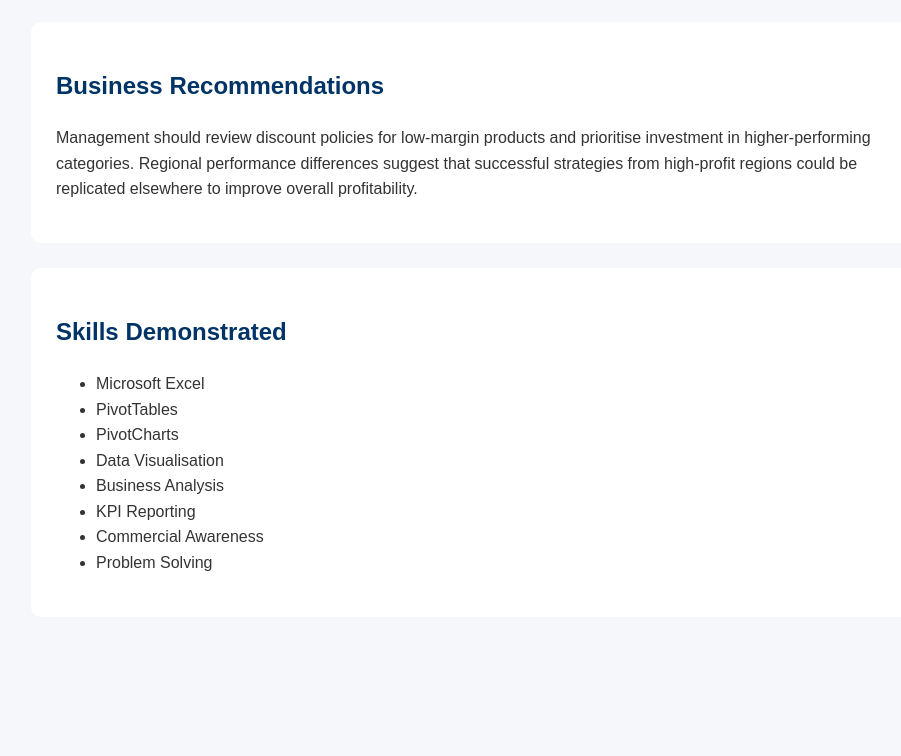
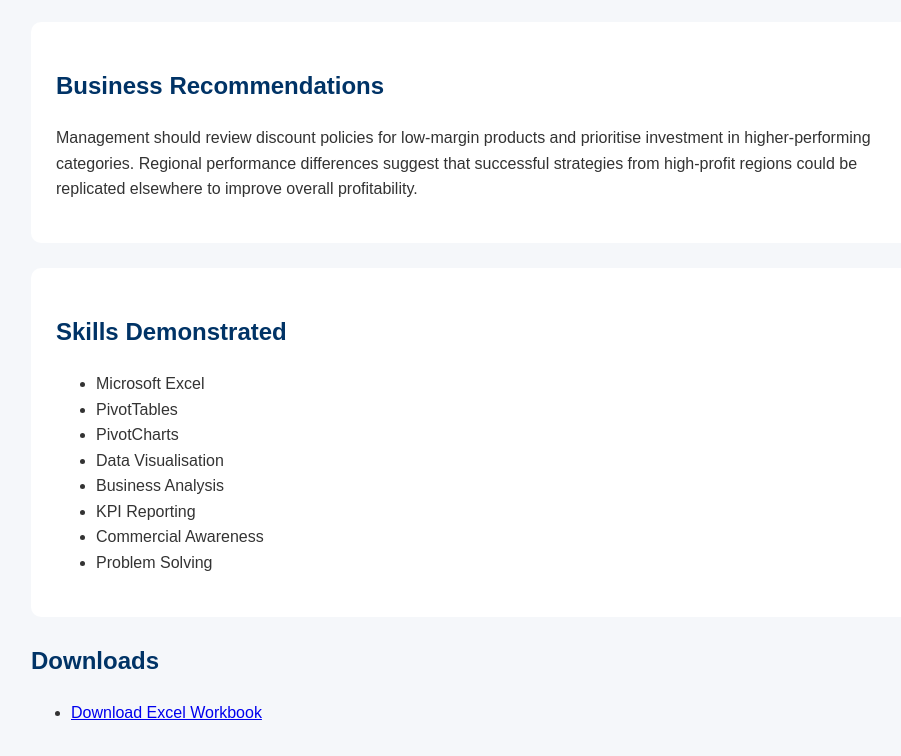
Before and after one commit to RayAkhtar-Projects/ray-projects, a plain HTML site: page project1.html in a window 1280 px wide. Shown: the part 1880-2636 px from the top of the page, without its empty margins (159-1060 px from the left). Before the commit the page ends 2562 px from the top, so only its background shows below. Drawn offline with Linux system fonts and the light colour scheme.

Commit message:
Update project1.html

```diff
--- a/project1.html
+++ b/project1.html
@@ -150,6 +150,17 @@ replicated elsewhere to improve overall profitability.
 </ul>
 
 </div>
+    <h2>Downloads</h2>
+
+<ul>
+    <li>
+        <a href="Sample Superstore.xlsx">
+        Download Excel Workbook
+        </a>
+    </li>
+
+
+</ul>
 
 </body>
 </html>
```
